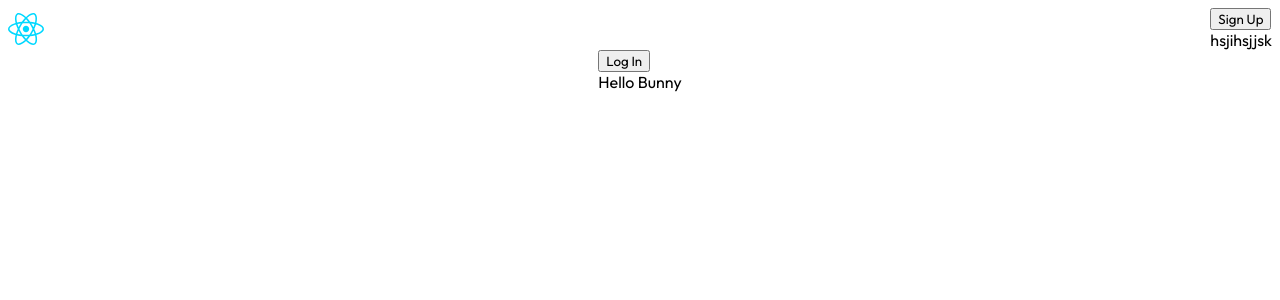
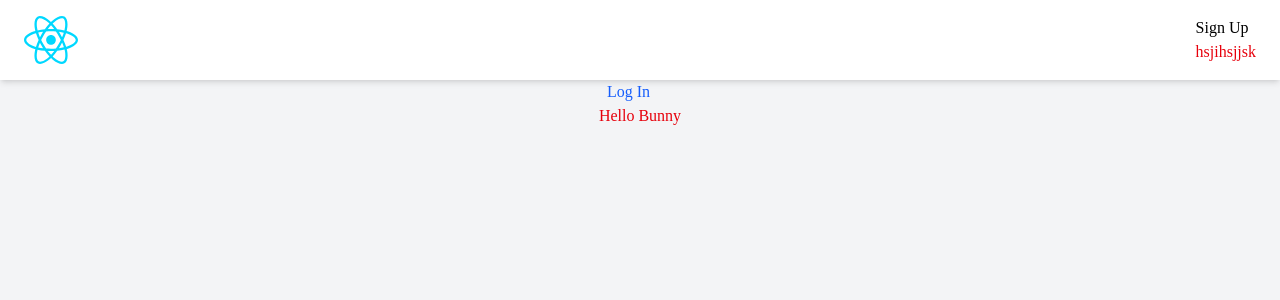
Before and after one commit to ashishranjan0508/Expense_Tracker, a React (Vite) app in the folder client/: page / in a window 1280 px wide. Shown: the top 300 px of the page. Built offline with nearby package versions, Linux system fonts and the light colour scheme.

Commit message:
fix tailwind issue

```diff
--- a/client/package.json
+++ b/client/package.json
@@ -12,7 +12,8 @@
   "dependencies": {
     "react": "^19.1.1",
     "react-dom": "^19.1.1",
-    "react-router-dom": "^7.8.2"
+    "react-router-dom": "^7.8.2",
+    "tailwindcss": "^4.1.12"
   },
   "devDependencies": {
     "@eslint/js": "^9.33.0",
@@ -26,7 +27,6 @@
     "eslint-plugin-react-refresh": "^0.4.20",
     "globals": "^16.3.0",
     "postcss": "^8.5.6",
-    "tailwindcss": "^4.1.12",
     "vite": "^7.1.2"
   }
 }
--- a/client/src/index.css
+++ b/client/src/index.css
@@ -1,15 +1,15 @@
+@import "tailwindcss";
 
-
-@import url('https://fonts.googleapis.com/css2?family=Outfit:wght@100..900&display=swap');
+@import url("https://fonts.googleapis.com/css2?family=Outfit:wght@100..900&display=swap");
 
 @tailwind base;
 @tailwind components;
 @tailwind utilities;
 
-*{
-    font-family : Outfit;
+* {
+  font-family: Outfit;
 }
-.placeholder-color{
-    color: #e0e0e0;
-    font-weight: 300;
+.placeholder-color {
+  color: #e0e0e0;
+  font-weight: 300;
 }
```
Also changed, not shown: client/postcss.config.js (+2 -5 lines).
